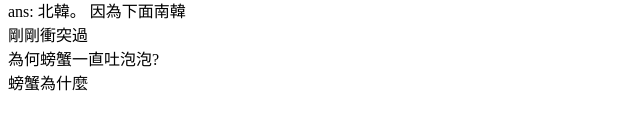
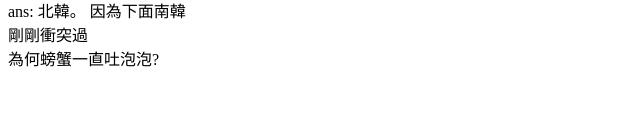
Before and after one commit to Ray90000/my-first-github, a plain HTML site: page index.html in a window 1280 px wide. Shown: the part 124-254 px from the top of the page, without its empty margins (0-640 px from the left). Drawn offline with Linux system fonts and the light colour scheme.

Commit message:
Revert "玩壞了"
This reverts commit 871e9a63e0ccc4672dae30e45577ab0c6772fc10.

```diff
--- a/index.html
+++ b/index.html
@@ -16,7 +16,6 @@
     <div>ans: 北韓。   因為下面南韓</div>
     <div>剛剛衝突過</div>
     <div>為何螃蟹一直吐泡泡?</div>
-    <div>螃蟹為什麼</div>
 </body>
 
 </html>
```
